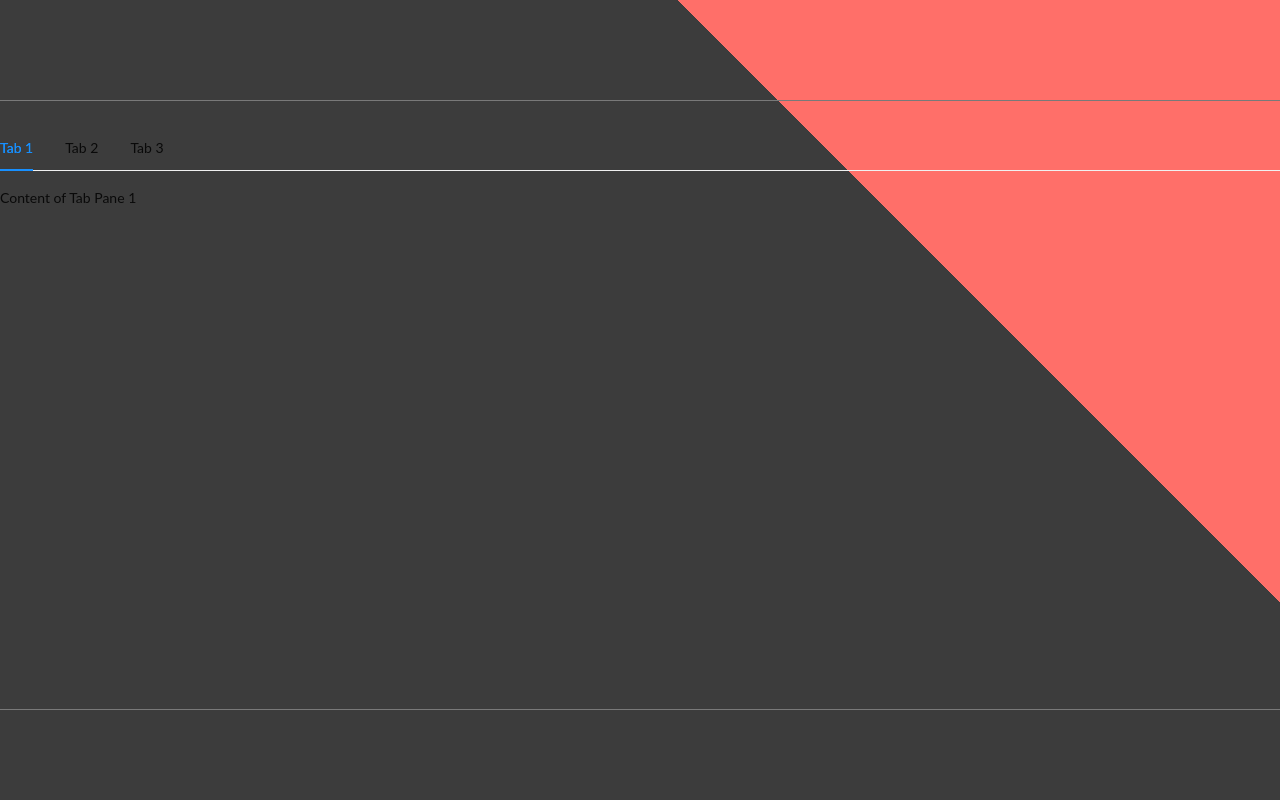
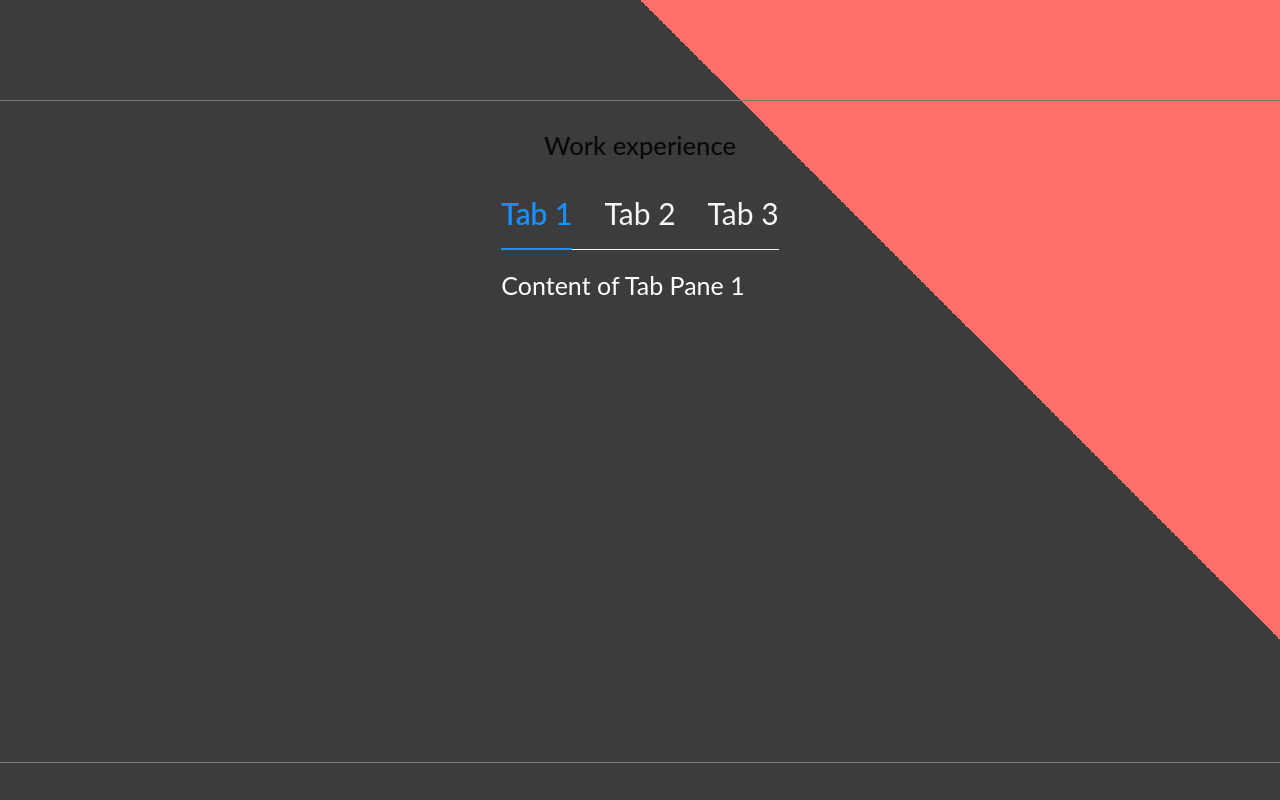
Before and after one commit to LukaScepanovic/portfolio, a React (Create React App) app: page / in a window 1280 px wide. Shown: the part 1960-2760 px from the top of the page. Built offline with nearby package versions, Linux system fonts and the light colour scheme.

Commit message:
netlify form

```diff
--- a/public/index.html
+++ b/public/index.html
@@ -8,6 +8,13 @@
 </head>
 
 <body>
+
+  <form name="contact" netlify netlify-honeypot="bot-field" hidden>
+    <input type="text" name="name"/>
+    <input type="email" name="email"/>
+    <textarea name="Message"></textarea>
+  </form>
+
   <noscript>You need to enable JavaScript to run this app.</noscript>
   <div id="root"></div>
   <div id="portal"></div>
--- a/src/components/ContactForm.js
+++ b/src/components/ContactForm.js
@@ -4,23 +4,26 @@ export default function ContactForm() {
   return (
     <section className="contactme" id="contactme">
       <h1 className="title">Contact Me</h1>
-        <form name="contact" method="POST" data-netlify="true">
+
+      <form name="contact" action="/contact" method="post">
         <div className="wrapper">
           <div className="contact-form">
             <div className="input-fields">
-                <input type="text" name="name" className="input" placeholder="Name" />
-                <input type="text" name="email" className="input" placeholder="Email" />
+              <input type="hidden" name="form-name" value="contact"/>
+              <input required type="text" name="name" className="input" placeholder="Name" />
+              <input required type="text" name="email" className="input" placeholder="Email" />
               <input type="text" name="phone" className="input" placeholder="Phone" />
               <input type="text" name="subject" className="input" placeholder="Subject" />
             </div>
             <div className="msg">
-                <textarea placeholder="Message" defaultValue={""} />
+              <textarea required name="message" placeholder="Message" ></textarea>/
               <div className="btn-primary">
-                  <button>Submit</button>
+                <button type="submit">Submit</button>
               </div>
             </div>
           </div>
-          </div></form>
+        </div>
+      </form>
     </section>
   )
 }
--- a/src/components/Experience.js
+++ b/src/components/Experience.js
@@ -1,16 +1,21 @@
 import React from 'react'
-import { Tabs } from 'antd';
+import { Tabs, Row, Col } from 'antd';
 
 const { TabPane } = Tabs;
 
-function callback(key) {
-  console.log(key);
-}
 
 export default function Experience() {
   return (
+    <>
+    <Row align="center">
+      <Col>
+      <h1>Work experience</h1>
+      </Col>
+    </Row>
+    <Row align="center">
+      <Col>
         <div className="experience">
-        <Tabs defaultActiveKey="1" onChange={callback}>
+          <Tabs defaultActiveKey="1" style={{'fontSize':'25px'}}>
             <TabPane tab="Tab 1" key="1">
               Content of Tab Pane 1
         </TabPane>
@@ -22,5 +27,8 @@ export default function Experience() {
         </TabPane>
           </Tabs>
         </div>
+      </Col>
+    </Row>
+    </>
   )
 }
--- a/src/css/experience.css
+++ b/src/css/experience.css
@@ -2,6 +2,16 @@
     height: 70vh;
 }
 
-.numList {
-    padding-top: 20vh;
-}
+  .ant-tabs-nav .ant-tabs-tab {
+      font-size: 30px;
+      color: whitesmoke;
+
+  }
+
+  .ant-tabs-nav .ant-tabs {
+      color: whitesmoke;
+  }
+
+  .ant-tabs-tabpane {
+      color: white;
+  }
```
Lines whose indentation alone changed are shown as unchanged.
